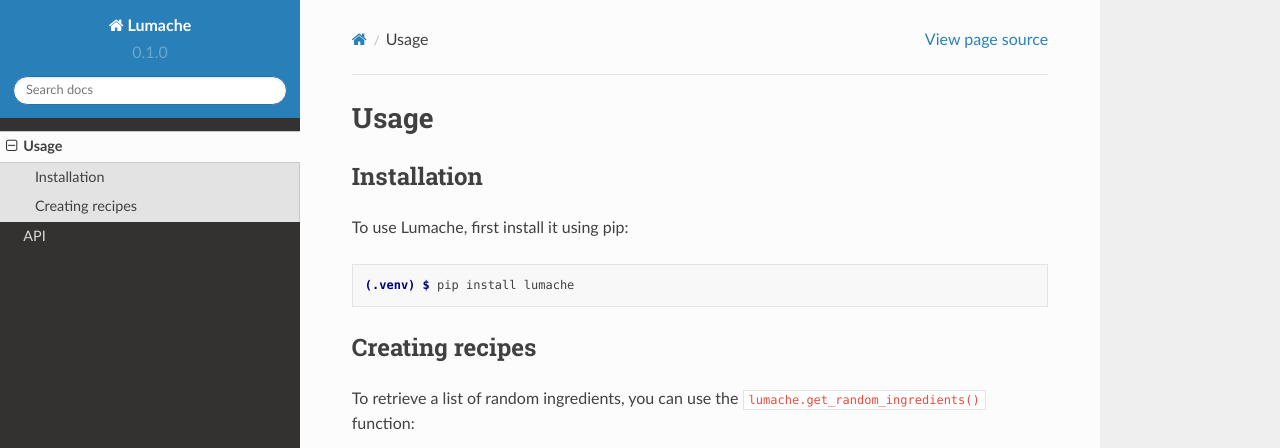
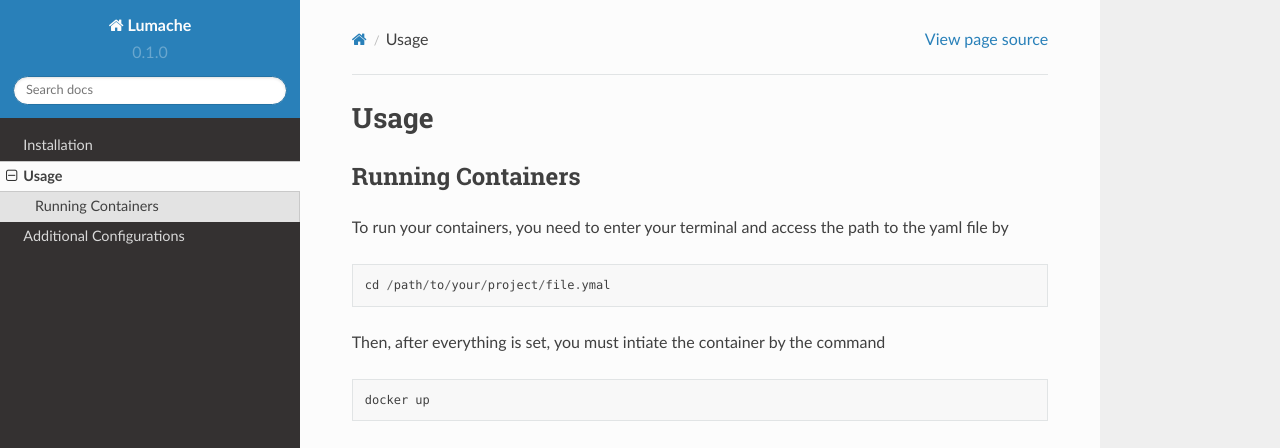
Before and after one commit to beatrizamante/docker-crud-devops, a Sphinx documentation site: the page built from docs/source/usage.rst, in a window 1280 px wide and 1095 px high. Shown: the top 448 px of the window. Built offline with Sphinx 7.4.7 and the Read the Docs theme 2.0.0, drawn with Linux system fonts in a browser that asks for light colours; some of the changed text lies outside the part shown.

Commit message:
Add files via upload

```diff
--- a/docs/source/usage.rst
+++ b/docs/source/usage.rst
@@ -1,33 +1,27 @@
 Usage
 =====
 
-.. _installation:
-
-Installation
-------------
-
-To use Lumache, first install it using pip:
-
-.. code-block:: console
-
-   (.venv) $ pip install lumache
-
-Creating recipes
+Running Containers
 ----------------
 
-To retrieve a list of random ingredients,
-you can use the ``lumache.get_random_ingredients()`` function:
+To run your containers, you need to enter your terminal and access the path to the yaml file by
 
-.. autofunction:: lumache.get_random_ingredients
+::
 
-The ``kind`` parameter should be either ``"meat"``, ``"fish"``,
-or ``"veggies"``. Otherwise, :py:func:`lumache.get_random_ingredients`
-will raise an exception.
+    cd /path/to/your/project/file.ymal
 
-.. autoexception:: lumache.InvalidKindError
 
-For example:
+Then, after everything is set, you must intiate the container by the command
 
->>> import lumache
->>> lumache.get_random_ingredients()
-['shells', 'gorgonzola', 'parsley']
+::
+
+    docker up
+
+
+You can stop the containers from running anything by the command
+
+::
+
+    docker down
+
+The user will also need to have both **init.sh** and **crud.sql** to run this CRUD application in the same folder where the .yaml file resides
```
Also changed, not shown: docs/source/additionalconf.rst (added, +7 -0 lines), docs/source/index.rst (+6 -8 lines), docs/source/installation.rst (added, +35 -0 lines).
